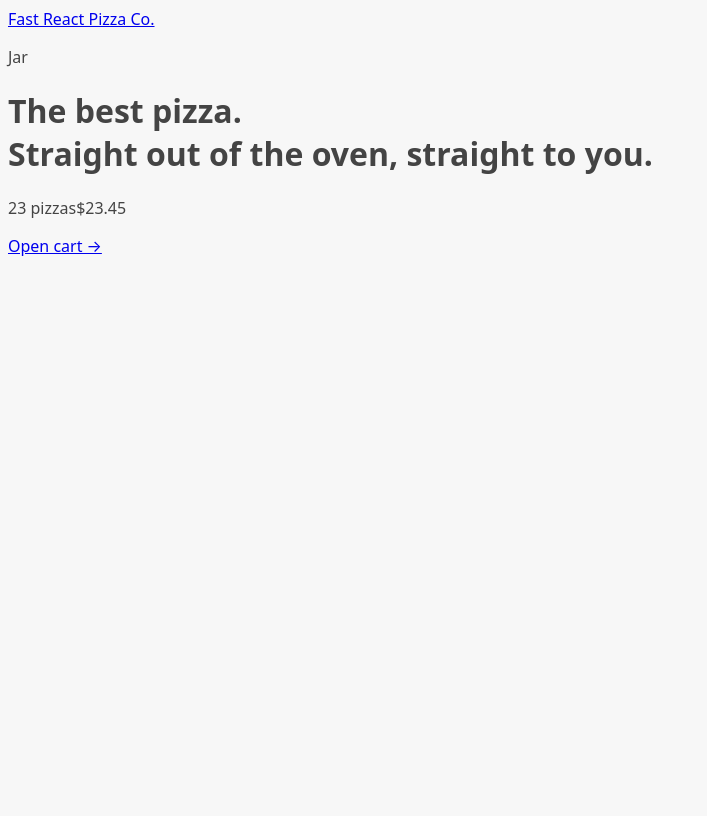
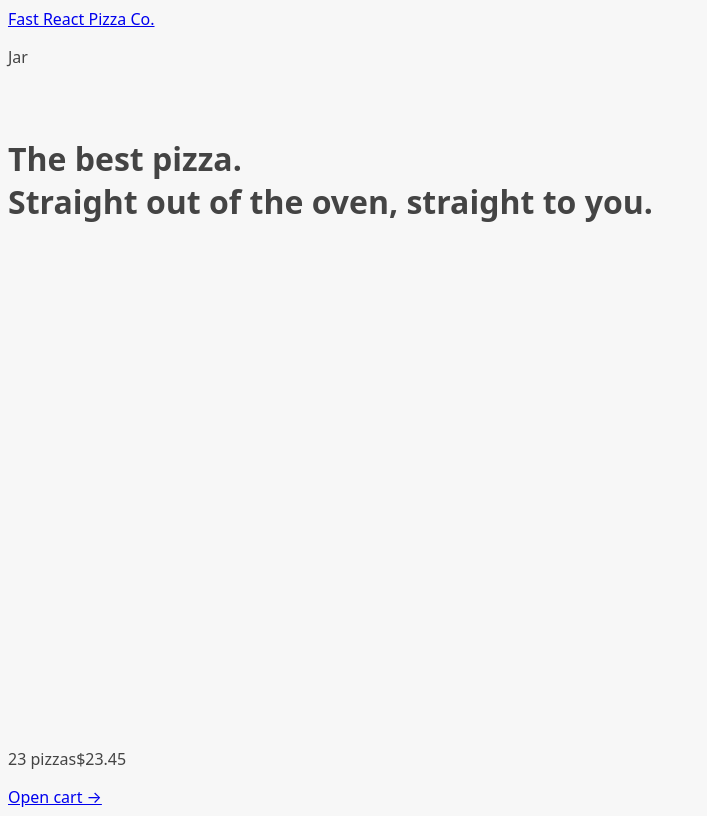
Before and after one commit to NekoJar/Freadbear-dinners, a React (Vite) app: page / in a window 1280 px wide. Shown: the whole page, without its empty margins (0-707 px from the left). Built offline with nearby package versions, Linux system fonts and the light colour scheme.

Commit message:
displaying a loading indicator

```diff
--- a/src/App.jsx
+++ b/src/App.jsx
@@ -1,4 +1,4 @@
-import React, { Children } from "react";
+import React from "react";
 import { RouterProvider, createBrowserRouter } from "react-router-dom";
 
 import Home from "./ui/Home";
--- a/src/features/menu/Menu.jsx
+++ b/src/features/menu/Menu.jsx
@@ -4,7 +4,6 @@
 
 function Menu() {
   const menu = useLoaderData();
-  console.log(menu);
 
   return (
     <ul>
--- a/src/ui/AppLayout.jsx
+++ b/src/ui/AppLayout.jsx
@@ -1,10 +1,17 @@
-import { Outlet } from "react-router-dom";
+import { Outlet, useNavigation } from "react-router-dom";
 import CartOverview from "../features/cart/CartOverview";
 import Header from "./Header";
+import Loader from "./Loader";
 
 function AppLayout() {
+  const navigation = useNavigation();
+  console.log(navigation);
+  const isLoading = navigation.state === "loading";
+
   return (
-    <div>
+    <div className="layout">
+      {isLoading && <Loader />}
+
       <Header />
 
       <main>
--- /dev/null
+++ b/src/ui/Loader.jsx
@@ -0,0 +1,5 @@
+function Loader() {
+  return <div className="loader"></div>;
+}
+
+export default Loader;
```
